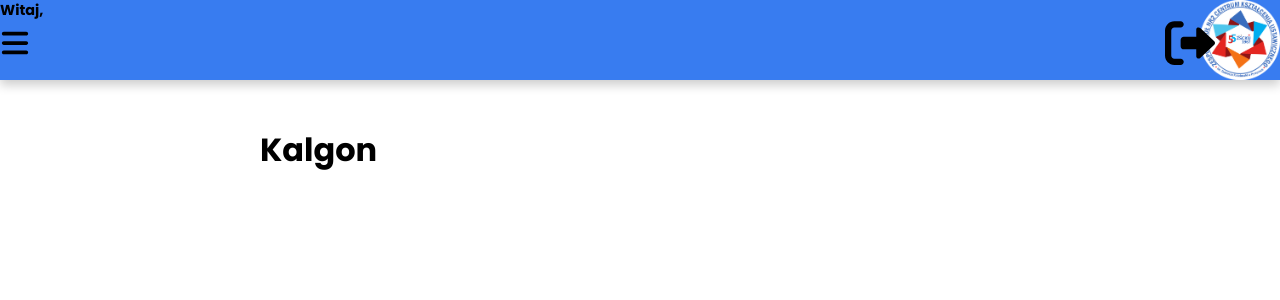
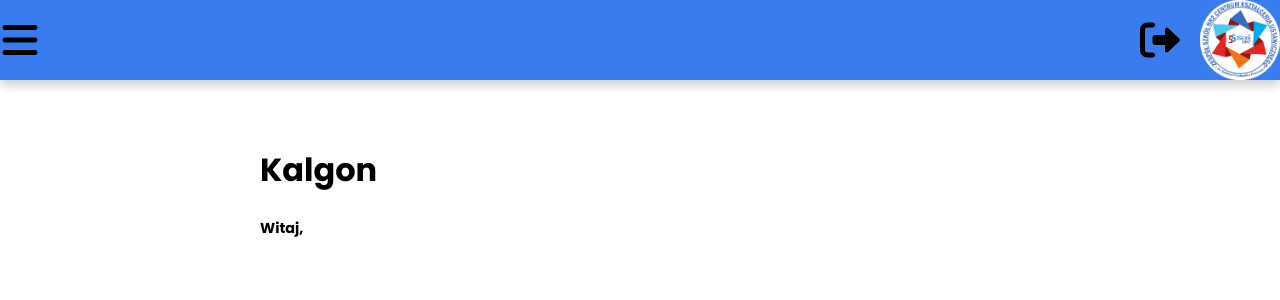
Before and after one commit to Gracjan24/Konkurs, a PHP site: page /views/user/Home/index.php in a window 1280 px wide. Shown: the top 300 px of the page. Run offline with PHP 8.4, Linux system fonts and the light colour scheme; data that the repository does not hold is empty.

Commit message:
Konkurs V1.2
Translacja nazwy użytkownika z PHP na JS i drobne zmiany w CSS

```diff
--- a/style/styleHome.css
+++ b/style/styleHome.css
@@ -53,14 +53,14 @@
     padding: 0;
     }
     h5 {
-      padding: 0;
-      margin-top: 0;
       font-size: 90%
     }
     .menu {
-      height: 30px;
-      width: 30px;
-      margin-top: 28px;
+      height: 40px;
+      width: 40px;
+      position: relative;
+      top: 50%;
+      transform: translateY(-50%);
     }
     .hidden {
       visibility: hidden;
@@ -95,17 +95,16 @@
 
     .wyloguj {
       margin-right: 20px;
-      height: 50px;
-      width: 50px;
-      position: absolute;
-      left: 91%;
-      top: 18px;
-
+      height: 40px;
+      width: 40px;
+      position: relative;
+      top: 50%;
+      transform: translateY(-50%);
+      float: right;
      }
 
      aside {
-      margin-left: 100px;
-      position: absolute;
-      margin: auto;
-
+      /* position: relative;
+      top: 50%;
+      transform: translateY(-50%); */
      }
--- a/views/user/Home/index.php
+++ b/views/user/Home/index.php
@@ -15,7 +15,6 @@
 <body>
 <div class="pasek">
     <img src="../../../image/logopasek.png" alt="logo" title="ZSCKU" class="logo">
-    <?php echo '<aside><h5>Witaj,'. (new Auth())->getName(@$_SESSION['id_user']).'</h5></aside>'; ?>
     <img src="../../../style/bars-solid.svg" class="menu" title="Otwórz menu" alt="icon" onclick="baroc()">
     <img src="../../../style/right-from-bracket-solid.svg" title="Wyloguj się" class="wyloguj" alt="Wyloguj" onclick="wyloguj()">
         </div>
@@ -41,9 +40,17 @@
         <form method="post">
                 <button name="wyloguj" id="guzikwylogowywania"></button>
         </form>
+        <?php //echo '<h5 id="log">Witaj,'. (new Auth())->getName(@$_SESSION['id_user']).'</h5>';
+        echo "<option id='log' value='".(new Auth())->getName(@$_SESSION['id_user'])."'</option>";
+        // echo '<script>var logg = document.getElementById("log").value;
+        // document.getElementById("glog").innerText = "<h5>Witaj, "+ logg +"</h5>";
+        // </script>';
+        ?>
         </div>
         <div class="main">
-                <h1>Kalgon</h1>
+            <h1>Kalgon</h1>
+            <aside id="glog">
+            </aside>
     </div>
     <?php
 
@@ -63,6 +70,8 @@
     <script>
         var barstate = false;
         var advstate = false;
+        var logg = document.getElementById("log").value;
+        document.getElementById("glog").innerHTML = "<h5>Witaj, "+ logg +"</h5>";
     function baroc() {
         if(barstate == false) {
             document.getElementById("bar").style.width="250px";
```
